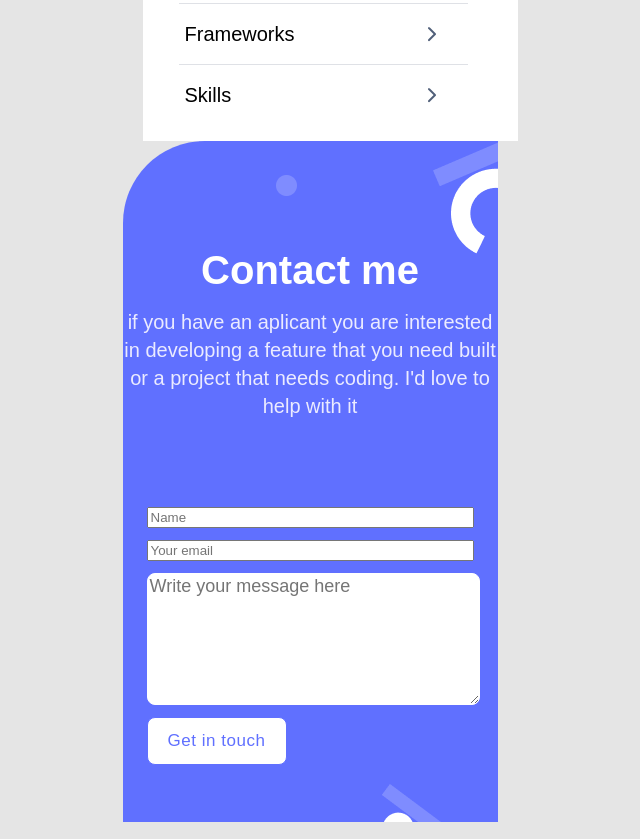
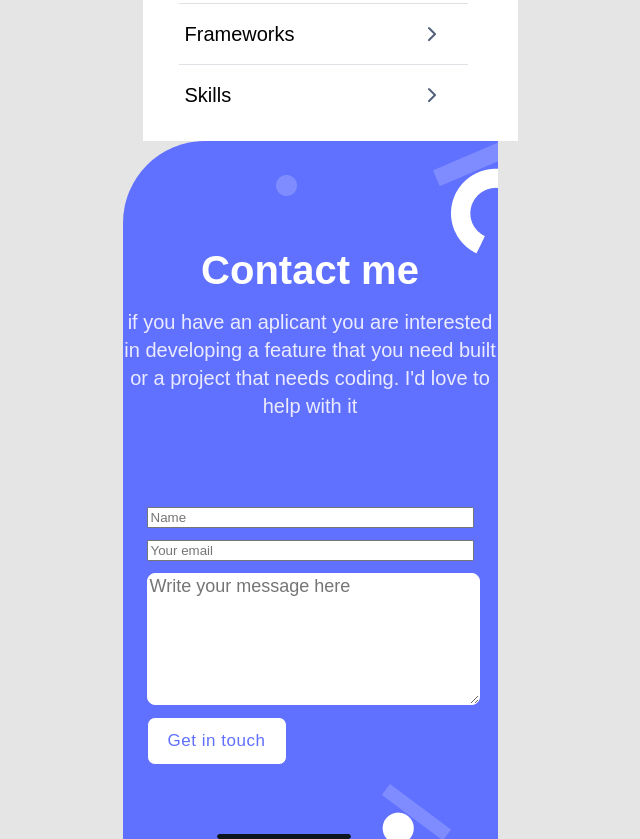
Before and after one commit to Ashuaks/Portfolio, a website: page index.html in a window 1280 px wide. Shown: the part 4119-4958 px from the top of the page, without its empty margins (310-950 px from the left). Drawn offline with Linux system fonts and the light colour scheme.

Commit message:
add changes from index.html and style.css

```diff
--- a/index.html
+++ b/index.html
@@ -130,18 +130,19 @@
             </div>
         </div>
     </section>
-    <footer>
+    <section>
         <div class="contact_container">
                 <h1 class="cnt">Contact me</h1>
                 <p class="apr">if you have an aplicant you are interested in developing a feature that you need built or a project that needs coding. I'd love to help with it</p>
-            <form class="placeholder">
+            <form action="https://formspree.io/f/xlezykvn" method="POST" class="placeholder">
                 <input type="text" id="fname" name="fname" placeholder="Name" required minlength="1" maxlength="30">
                 <input type="email" name="email" id="email" placeholder="Your email" required>
                 <textarea name="message" class="msg" form="contact_form" placeholder="Write your message here" required rows="6" minlength="1" maxlength="500"></textarea>
                 <input type="submit" class="touch" value="Get in touch">
+                <img class="shape" src="images/Shape.png">
             </form>
         </div>
-    </footer>
+    </section>
 
 </body>
 </html>
--- a/style.css
+++ b/style.css
@@ -484,3 +484,12 @@
   color: #fff;
   border: 1px solid white;
 }
+.shape {
+  Width: 134px;
+  Height: 5px;
+  Top: 21px;
+  border-radius: 10px;
+  bottom: 8px;
+  margin-left: 70px;
+  color: #0d151e;
+}
```
Also changed, not shown: images/Shape.png (added).
